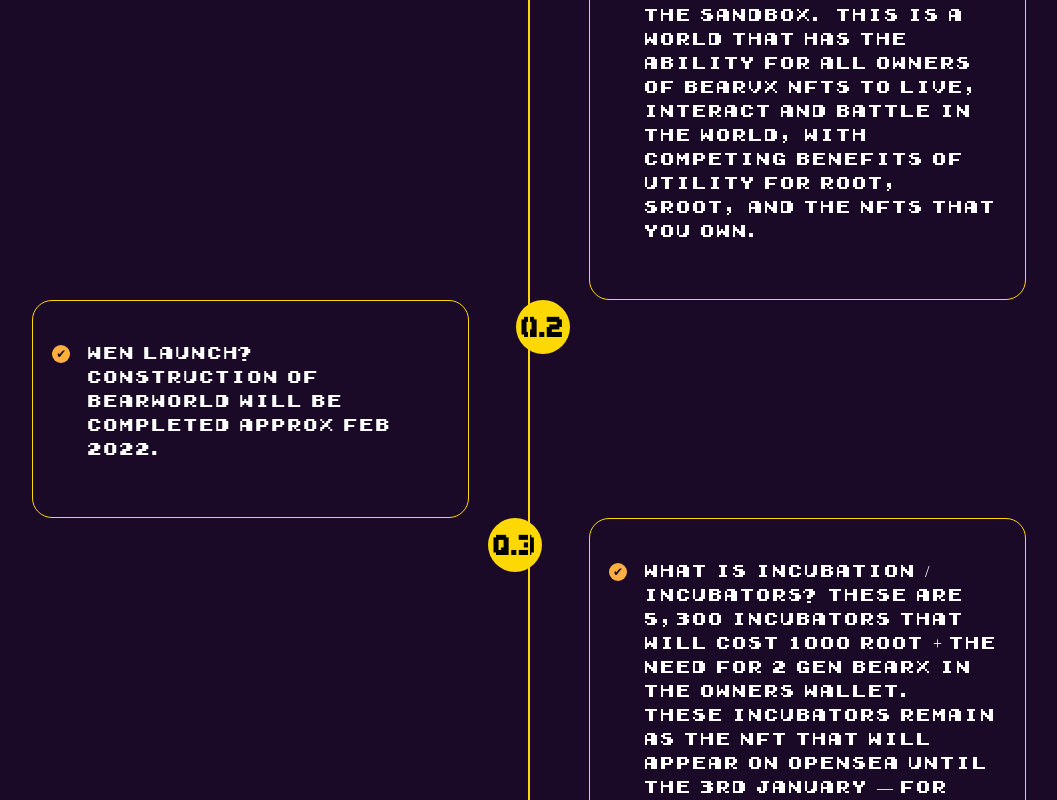
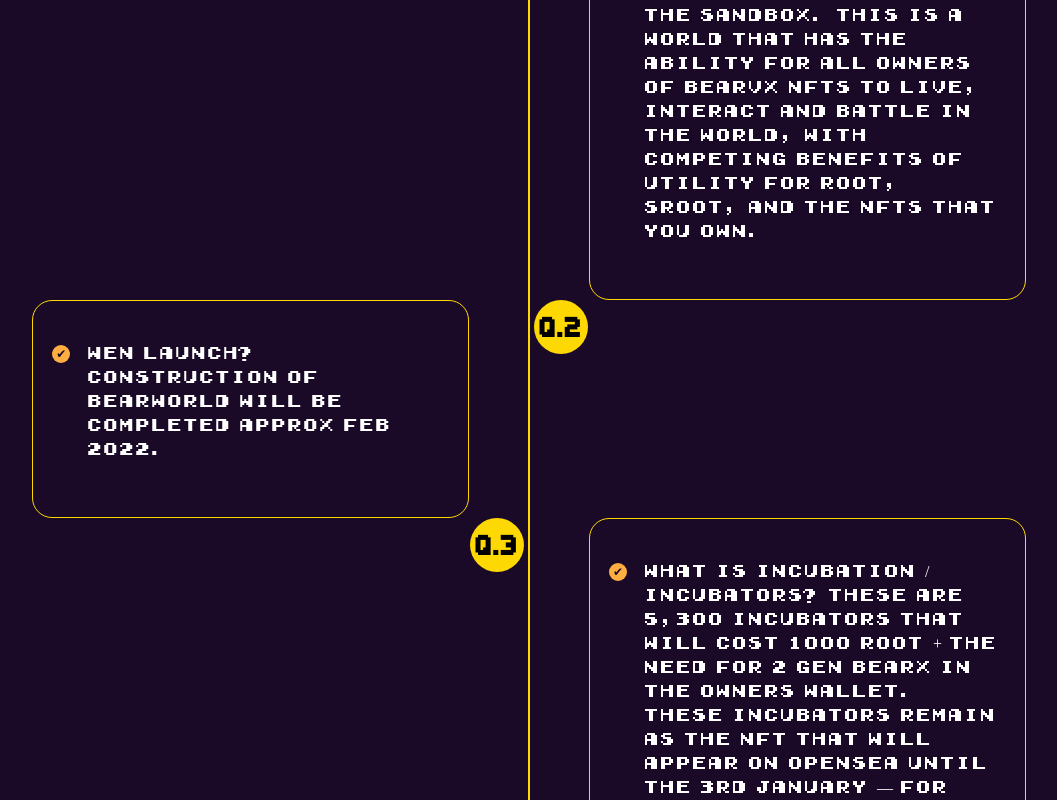
Before and after one commit to TechsolutionAAA/Bearxlabs.com, a React (Create React App) app: page /root in a window 1280 px wide. Shown: the part 919-1719 px from the top of the page, without its empty margins (111-1168 px from the left). Built offline with nearby package versions, Linux system fonts and the light colour scheme.

Commit message:
resolve port number

```diff
--- a/package.json
+++ b/package.json
@@ -60,5 +60,5 @@
       "last 1 safari version"
     ]
   },
-  "proxy": "http://localhost:5000"
+  "proxy": "http://localhost:6000"
 }
--- a/src/assets/css/style.css
+++ b/src/assets/css/style.css
@@ -916,7 +916,7 @@
   line-height: 54px;
   position: absolute;
   top: -1px;
-  left: -102px;
+  left: -120px;
 }
 .main__listing .listing .listing__card .roundOn span {
   color: #000;
@@ -936,7 +936,7 @@
   line-height: 54px;
   position: absolute;
   top: -1px;
-  right: -102px;
+  right: -120px;
 }
 .main__listing .listing .listing__card .roundOnLeft span {
   color: #000;
--- a/src/assets/sass/components/rootPage/_listingCard.scss
+++ b/src/assets/sass/components/rootPage/_listingCard.scss
@@ -50,7 +50,7 @@
         line-height: 54px;
         position: absolute;
         top: -1px;
-        left: -102px;
+        left: -120px;
 
         span {
           color: #000;
@@ -71,7 +71,7 @@
         line-height: 54px;
         position: absolute;
         top: -1px;
-        right: -102px;
+        right: -120px;
 
         span {
           color: #000;
```
